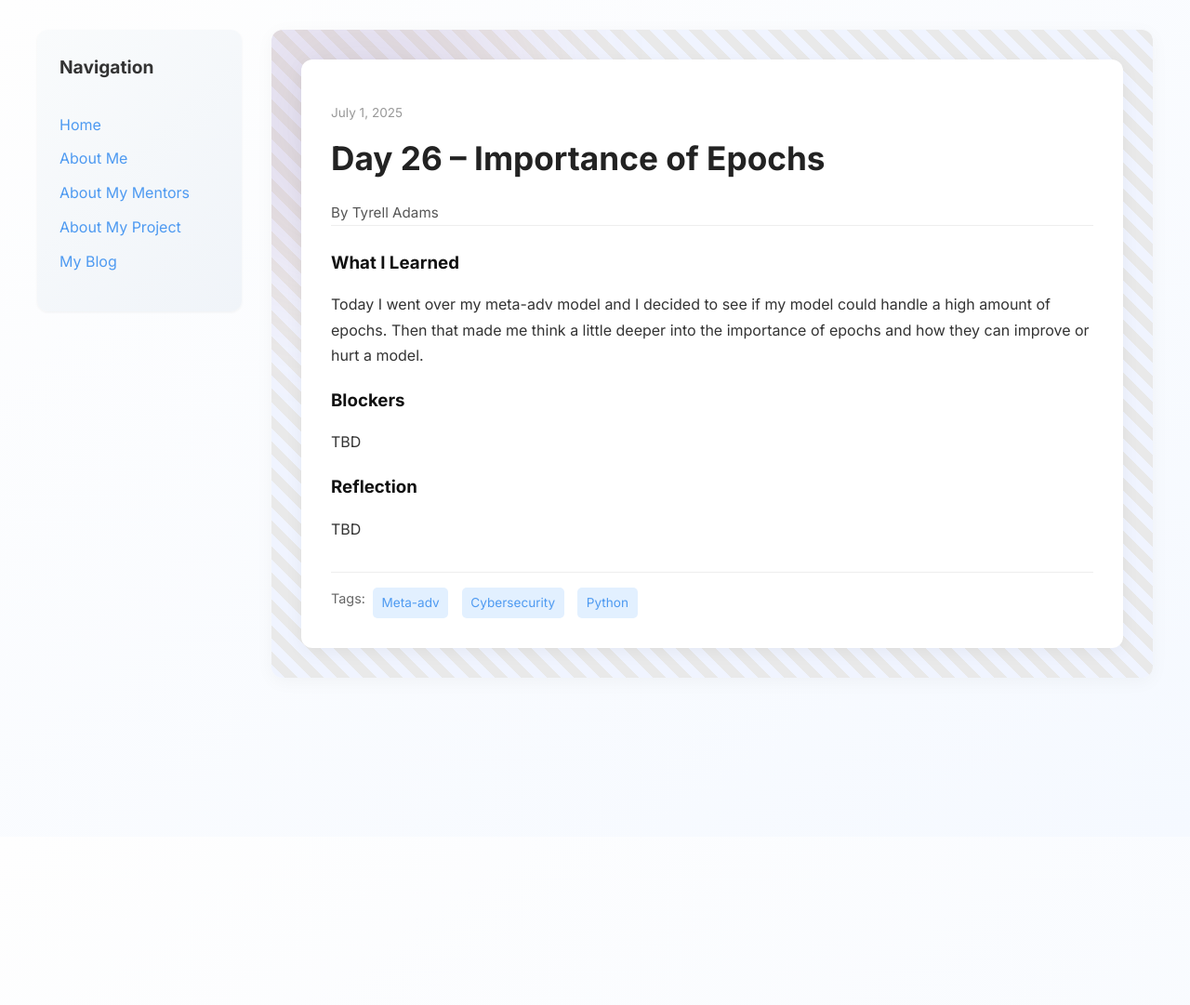
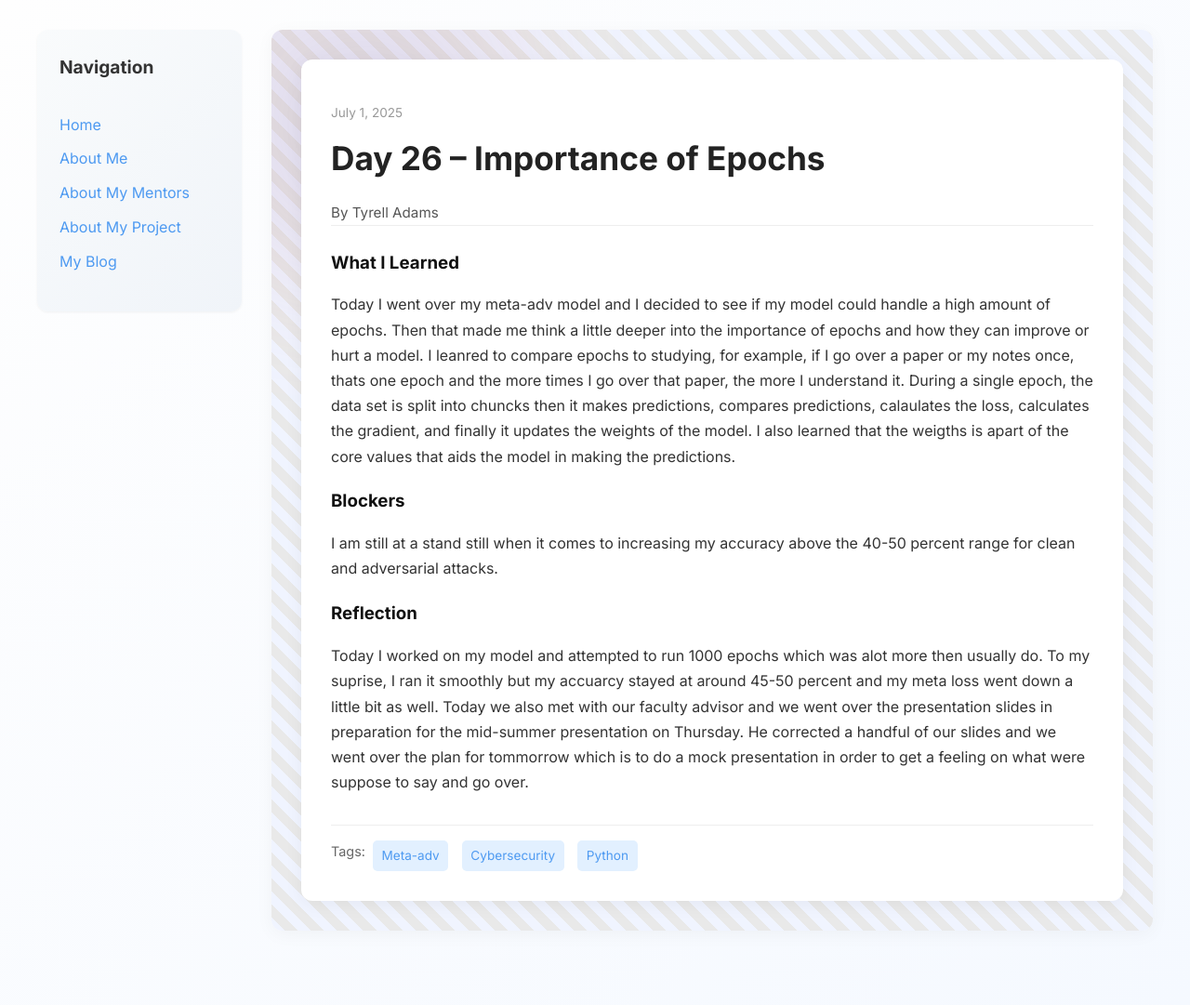
Before and after one commit to Tyrell-Adams/Tyrell-Adams.github.io, a Jekyll site: the page built from _posts/2025-07-01-day-26.md, in a window 1280 px wide. Shown: the whole page at 93% size. Built offline with Jekyll 4.4.1, drawn with Linux system fonts in a browser that asks for light colours; before the commit the page ends 900 px from its top, so only the background shows below that.

Commit message:
Update 2025-07-01-day-26.md

```diff
--- a/_posts/2025-07-01-day-26.md
+++ b/_posts/2025-07-01-day-26.md
@@ -7,9 +7,9 @@ permalink: /day26.html
 tags: ["Meta-adv", "Cybersecurity", "Python"]
 
 what_i_learned: |
-  Today I went over my meta-adv model and I decided to see if my model could handle a high amount of epochs. Then that made me think a little deeper into the importance of epochs and how they can improve or hurt a model.
+  Today I went over my meta-adv model and I decided to see if my model could handle a high amount of epochs. Then that made me think a little deeper into the importance of epochs and how they can improve or hurt a model. I leanred to compare epochs to studying, for example, if I go over a paper or my notes once, thats one epoch and the more times I go over that paper, the more I understand it. During a single epoch, the data set is split into chuncks then it makes predictions, compares predictions, calaulates the loss, calculates the gradient, and finally it updates the weights of the model. I also learned that the weigths is apart of the core values that aids the model in making the predictions.
 blockers: |
-  TBD
+  I am still at a stand still when it comes to increasing my accuracy above the 40-50 percent range for clean and adversarial attacks.
 reflection: |
-  TBD
+  Today I worked on my model and attempted to run 1000 epochs which was alot more then usually do. To my suprise, I ran it smoothly but my accuarcy stayed at around 45-50 percent and my meta loss went down a little bit as well. Today we also met with our faculty advisor and we went over the presentation slides in preparation for the mid-summer presentation on Thursday. He corrected a handful of our slides and we went over the plan for tommorrow which is to do a mock presentation in order to get a feeling on what were suppose to say and go over.
 ---
```
